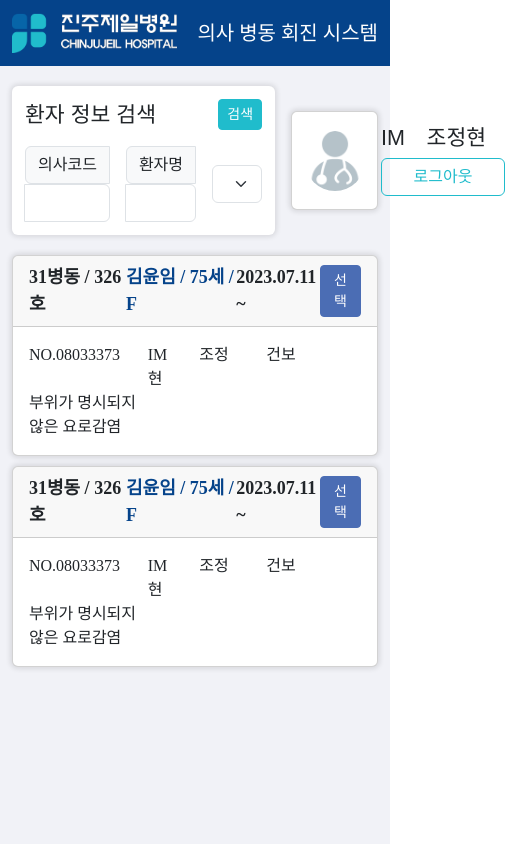
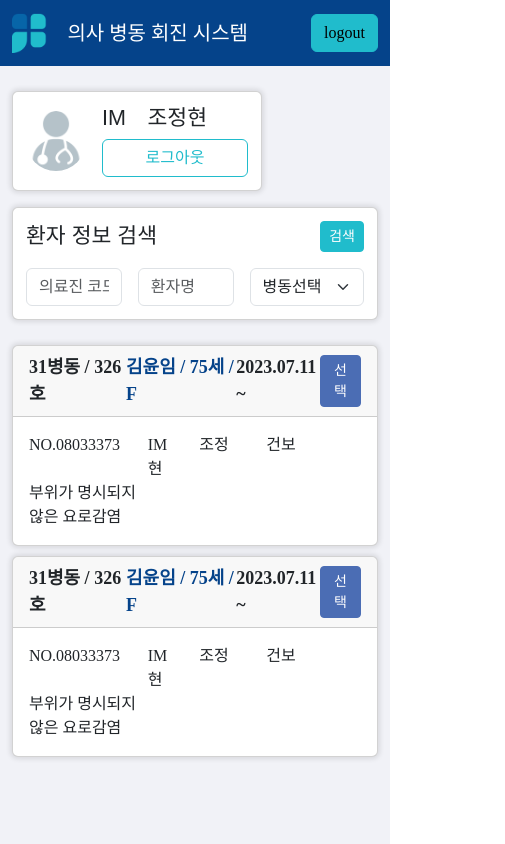
Before and after one commit to OkDaGyeong/JHospital, a React (Create React App) app in the folder hospital-front/: page /patient-list in a window 390 px wide. Shown: the whole page, 505 px wide, since content can reach past the window. Built offline with nearby package versions, Linux system fonts and the light colour scheme; a web font is replaced by a local one.

Commit message:
환자목록

```diff
--- a/hospital-front/src/components/Header.jsx
+++ b/hospital-front/src/components/Header.jsx
@@ -1,18 +1,35 @@
-import React from "react";
-import { Navbar, Container } from "react-bootstrap";
+import React, { useState, useEffect } from "react";
+import { Navbar, Container, Button } from "react-bootstrap";
 
 import LogoImg from "../images/logoWhite.png";
+import LogoIcon from "../images/logoIcon.png";
+
 function Header() {
+  const [isSmallScreen, setIsSmallScreen] = useState(false);
+
+  useEffect(() => {
+    const handleResize = () => {
+      setIsSmallScreen(window.innerWidth <= 560);
+    };
+
+    window.addEventListener("resize", handleResize);
+    handleResize(); // 컴포넌트 마운트 시에도 한 번 실행하여 초기 값을 설정합니다.
+
+    return () => {
+      window.removeEventListener("resize", handleResize);
+    };
+  }, []);
+
   return (
     <Navbar className="bg-navy">
-      <Container>
+      <Container className="bg-navy">
         <Navbar.Brand
           href="/patient-list"
           style={{ display: "flex", alignItems: "center" }}
         >
           <img
             alt="로고이미지"
-            src={LogoImg}
+            src={isSmallScreen ? LogoIcon : LogoImg}
             // width="30"
             height="40"
             className="d-inline-block align-top"
@@ -21,6 +38,8 @@ function Header() {
             의사 병동 회진 시스템
           </span>
         </Navbar.Brand>
+
+        {isSmallScreen ? <Button>logout</Button> : ""}
       </Container>
     </Navbar>
   );
--- a/hospital-front/src/components/SearchBox.jsx
+++ b/hospital-front/src/components/SearchBox.jsx
@@ -1,35 +1,29 @@
 import React from "react";
-import { Form, Button, InputGroup, Stack } from "react-bootstrap";
+import {
+  Form,
+  Button,
+  InputGroup,
+  Stack,
+  FloatingLabel,
+} from "react-bootstrap";
 import "../styles/patientListPage.scss";
 
 function SearchBox() {
   return (
     <>
-      <Form id="search-box">
+      <Form id="search-box" className="card">
         <Stack direction="horizontal" className="search-title mb-3">
           <h4 style={{ margin: 0 }}>환자 정보 검색</h4>
-          <Button size="sm">검색</Button>
+          <Button size="sm" className="text-white">
+            검색
+          </Button>
         </Stack>
-        <Stack direction="horizontal" gap={3}>
-          <InputGroup>
-            <InputGroup.Text id="inputGroup-sizing-default">
-              의사코드
-            </InputGroup.Text>
-            <Form.Control
-              aria-label="Default"
-              aria-describedby="inputGroup-sizing-default"
-            />
-          </InputGroup>
-          <InputGroup>
-            <InputGroup.Text id="inputGroup-sizing-default">
-              환자명
-            </InputGroup.Text>
-            <Form.Control
-              aria-label="Default"
-              aria-describedby="inputGroup-sizing-default"
-            />
-          </InputGroup>
-          <Form.Select aria-label="Default select example">
+        <Stack direction="horizontal" gap={3} id="search-input-box">
+          <Form.Control type="text" placeholder="의료진 코드" />
+
+          <Form.Control type="text" placeholder="환자명" />
+
+          <Form.Select>
             <option>병동선택</option>
             <option value="31">31병동</option>
             <option value="51">51병동</option>
--- a/hospital-front/src/components/UserBox.jsx
+++ b/hospital-front/src/components/UserBox.jsx
@@ -7,8 +7,8 @@ function UserBox({ doctor, department }) {
   const navigate = useNavigate();
   return (
     <>
-      <Card id="user-box" style={{ width: "250px" }}>
-        <Stack direction="horizontal" gap={3} style={{ width: "200px" }}>
+      <Card id="user-box">
+        <Stack direction="horizontal" gap={3}>
           <Image
             src={profileImg}
             roundedCircle
@@ -21,7 +21,7 @@ function UserBox({ doctor, department }) {
 
             <Button
               variant="outline-primary"
-              className="fullWidth"
+              className="fullWidth btn-logout"
               onClick={(e) => {
                 navigate("/");
               }}
--- a/hospital-front/src/containers/PatientContainer.jsx
+++ b/hospital-front/src/containers/PatientContainer.jsx
@@ -10,10 +10,20 @@ function PatientContainer() {
   const navigate = useNavigate();
   return (
     <>
-      <Stack direction="horizontal" gap={3}>
+      <Stack
+        direction="horizontal"
+        gap={3}
+        style={{
+          justifyContent: "space-between",
+          alignItems: "center",
+          flexWrap: "wrap-reverse",
+          padding: "25px 0",
+        }}
+      >
         <SearchBox />
         <UserBox doctor="조정현" department="IM" />
       </Stack>
+
       <InfoBox
         ward="31"
         room="326"
--- a/hospital-front/src/pages/Patient.jsx
+++ b/hospital-front/src/pages/Patient.jsx
@@ -88,7 +88,10 @@ function Patient() {
         </div>
 
         <div id="b-btn">
-          <Button color={"blue"} onClick={(e) => navigate("/patient-list")}>
+          <Button
+            className="text-white"
+            onClick={(e) => navigate("/patient-list")}
+          >
             뒤로가기
           </Button>
         </div>
--- a/hospital-front/src/styles/_custom.scss
+++ b/hospital-front/src/styles/_custom.scss
@@ -14,6 +14,12 @@ $bs-btn-color: #ffffff;
 * {
   font-family: "S-CoreDream-3Light";
 }
+
+.container {
+  background-color: #F1F2F7;
+}
+
+
 
 .fullWidth {
   width: 100%;
--- a/hospital-front/src/styles/patientListPage.scss
+++ b/hospital-front/src/styles/patientListPage.scss
@@ -1,4 +1,5 @@
 $navy: #05438a;
+
 .c-navy {
   color: $navy;
 }
@@ -8,20 +9,51 @@ $navy: #05438a;
   box-shadow: 0px 0px 5px 2px rgba($color: #000000, $alpha: 0.1);
   border: none;
 }
+
 #search-box,
 #user-box {
   background-color: white;
   box-shadow: 0px 0px 5px 2px rgba($color: #000000, $alpha: 0.1);
   padding: 13px;
   border-radius: 0.375rem;
-  //   width: 800px;/
+}
+
+#search-box {
+  flex-grow: 8;
+  margin: 0;
+}
+
+#user-box {
+  // flex-grow: 1;
+  flex-basis: 250px;
+}
+
+#search-input-box {
+  align-items: stretch;
 }
 
 .search-title {
   justify-content: space-between;
   align-items: center;
+
   button {
     color: white;
     font-size: 14px;
   }
 }
+
+.form-control {
+  flex-grow: 1;
+  // min-width: 110px;
+}
+
+
+select {
+  max-width: 220px;
+}
+
+#user-box .btn-logout:hover,
+#user-box .btn-logout:focus {
+  color: white;
+  /* 원하는 글자색으로 변경합니다. */
+}
```
